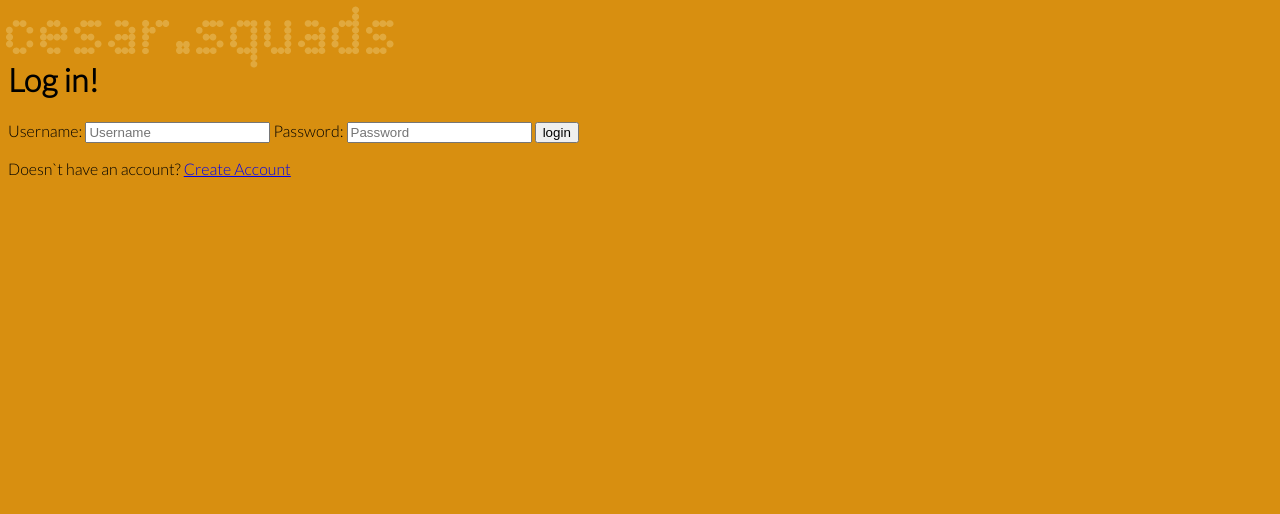
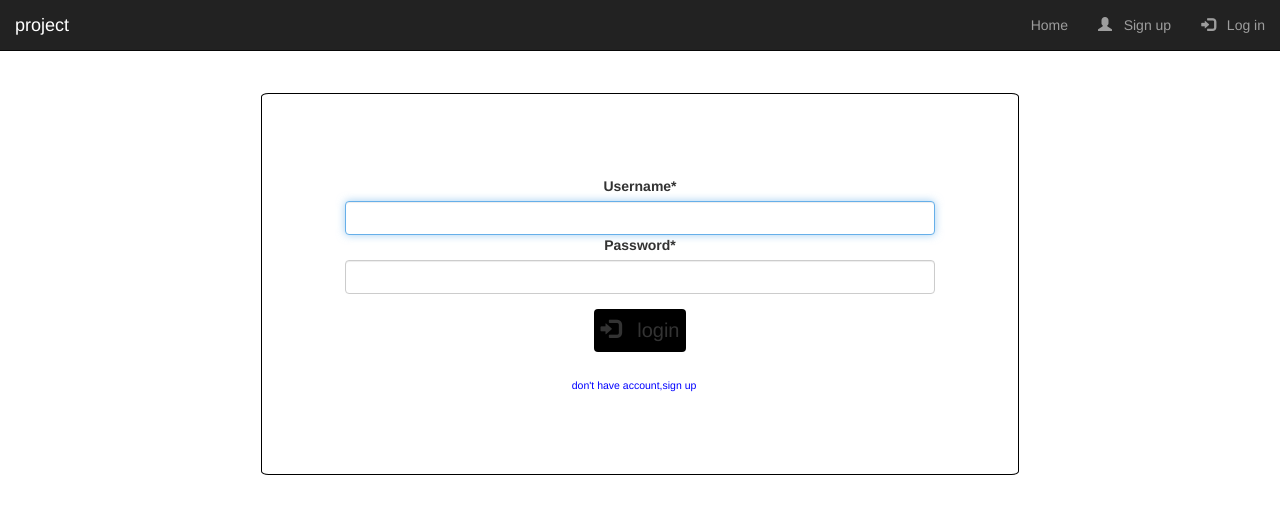
Before and after one commit to pedro-coelho-dr/cesarsquads, a Django app: page /login/ in a window 1280 px wide. Shown: the top 514 px of the page. Run offline with Django 4.2, Linux system fonts and the light colour scheme; some libraries are stand-ins or nearby versions.

Commit message:
Add modelos do bootstrap que se comunica com django: chama Crispy Forms Já está no requirements, só baixar.
Registro e Login estão funcionais, conectados com o db.
Falta configurar melhor e conectar com os Models.

	modified:   src/cesarsquads/forms.py
	modified:   src/cesarsquads/urls.py
	modified:   src/cesarsquads/views.py
	modified:   src/fdsproject/settings.py
	modified:   src/fdsproject/urls.py
	modified:   src/requirements.txt
	new file:   src/static/css/index.css
	modified:   src/templates/index.html
	new file:   src/templates/registration/login.html
	new file:   src/templates/registration/register.html

```diff
--- a/src/cesarsquads/urls.py
+++ b/src/cesarsquads/urls.py
@@ -1,8 +1,8 @@
 from django.urls import path,include
+from django.conf import settings
 from . import views
+from django.conf.urls.static import static
 
 urlpatterns = [
     path('', views.index, name='index'),
-    path('signup/', views.signup, name='signup'),
-    path('login/', views.login, name='login'),
 ]
--- a/src/cesarsquads/views.py
+++ b/src/cesarsquads/views.py
@@ -1,13 +1,44 @@
 from django.shortcuts import render, redirect
-from django.contrib.auth.models import User, auth
 from django.contrib import messages
-from .models import Profile
-from django.http import HttpResponse
+from django.contrib.auth import authenticate, login
+from django.contrib.auth.decorators import login_required
+from django.contrib.auth.forms import AuthenticationForm
+from .forms import UserRegisterForm
+# from .models import Profile
+#from django.http import HttpResponse
 
 # Create your views here.
 def index(request):
     return render(request,'index.html')
 
+def register(request):
+    if request.method == 'POST':
+        form = UserRegisterForm(request.POST)
+        if form.is_valid():
+            form.save()
+            username = form.cleaned_data.get('username')
+            email = form.cleaned_data.get('email')
+            messages.success(request, f'Your account has been created ! You are now able to log in')
+            return redirect('login')
+    else:
+        form = UserRegisterForm()
+    return render(request, 'registration/register.html', {'form': form, 'title':'register here'})
+
+def Login(request):
+    if request.method == 'POST':
+        username = request.POST['username']
+        password = request.POST['password']
+        user = authenticate(request, username = username, password = password)
+        if user is not None:
+            form = login(request, user)
+            messages.success(request, f' welcome {username} !!')
+            return redirect('index')
+        else:
+            messages.info(request, f'account done not exit plz sign in')
+    form = AuthenticationForm()
+    return render(request, 'registration/login.html', {'form':form, 'title':'log in'})
+
+""""
 def signup(request):
 
     if request.method == 'POST':
@@ -40,3 +71,4 @@ def signup(request):
 
 def login(request):
     return render(request,'login.html')
+"""
--- a/src/fdsproject/urls.py
+++ b/src/fdsproject/urls.py
@@ -16,11 +16,16 @@ Including another URLconf
 from django.contrib import admin
 from django.urls import path, include
 from django.conf import settings
+from cesarsquads import views as user_view
 from django.conf.urls.static import static
+from django.contrib.auth import views as auth
 
 urlpatterns = [
     path('admin/', admin.site.urls),
     path('', include('cesarsquads.urls')),
+    path('login/', user_view.Login, name ='login'),
+    path('logout/', auth.LogoutView.as_view(template_name ='index.html'), name ='logout'),
+    path('register/', user_view.register, name ='register'),
 ]
 
 urlpatterns = urlpatterns+static(settings.MEDIA_URL, document_root=settings.MEDIA_ROOT)
--- a/src/requirements.txt
+++ b/src/requirements.txt
@@ -4,8 +4,10 @@ attrs==22.2.0
 beautifulsoup4==4.12.2
 certifi==2022.12.7
 cffi==1.15.1
+crispy-bootstrap5==0.7
 Django==4.2
 django-bootstrap-v5==1.0.11
+django-crispy-forms==2.0
 exceptiongroup==1.1.1
 h11==0.14.0
 idna==3.4
--- /dev/null
+++ b/src/static/css/index.css
@@ -0,0 +1,5 @@
+*{
+    padding: 0;
+    margin: 0;
+    box-sizing: border-box;
+  }
--- a/src/static/css/style.css
+++ /dev/null
@@ -1,15 +0,0 @@
-@import url(https://fonts.googleapis.com/css?family=Lato:300);
-.login {
-  width: 500px;
-  padding: 10% 0 0;
-  margin: auto;
-}
-body {
-    background-color: #d88f10;
-    font-family: "Lato", sans-serif;
-  }
-#logo{
-  position:fixed;
-  top:0;
-  left:0;
-}
--- a/src/templates/base.html
+++ /dev/null
@@ -1,20 +0,0 @@
-{% load static %}
-<!DOCTYPE html>
-<html lang="en">
-    <head>
-        <meta charset="utf-8"/>
-        <meta name="viewport" content="width=device-width, initial-scale=1.0"/>
-        <title>cesar.squads</title>
-        <link rel="stylesheet" href="{% static '/css/style.css' %}"/>
-    </head>
-    <body>
-    <div id="logo">
-        <img src="/media/logo.png">
-    </div>
-
-    {% block content%}
-
-    {% endblock %}
-
-    <body>
-</html>
--- a/src/templates/index.html
+++ b/src/templates/index.html
@@ -1,3 +1,98 @@
-{% extends 'base.html' %}
-{% block content %}
-{% endblock %}
+{% load static %}
+{% load crispy_forms_tags %}
+<!DOCTYPE html>
+<html lang="en">
+
+<head>
+  <meta charset="utf-8">
+  <meta name="viewport" content="width=device-width, initial-scale=1">
+  <meta name="title" content="project">
+  <meta http-equiv="Content-Type" content="text/html; charset=utf-8">
+  <meta name="language" content="English">
+  <meta name="author" content="vinayak sharma">
+
+  <title>{{title}}</title>
+
+
+  <!-- bootstrap file -->
+  <link rel="stylesheet" href="https://maxcdn.bootstrapcdn.com/bootstrap/3.3.7/css/bootstrap.min.css" />
+  <script src="https://ajax.googleapis.com/ajax/libs/jquery/3.3.1/jquery.min.js"></script>
+  <script src="https://maxcdn.bootstrapcdn.com/bootstrap/3.3.7/js/bootstrap.min.js"></script>
+  <!-- bootstrap file-->
+
+  <!-- jQuery -->
+  <script src="https://code.jquery.com/jquery-3.3.1.slim.min.js" integrity="sha384-q8i/X+965DzO0rT7abK41JStQIAqVgRVzpbzo5smXKp4YfRvH+8abtTE1Pi6jizo" crossorigin="anonymous"></script>
+
+  <link rel="stylesheet" href="https://cdnjs.cloudflare.com/ajax/libs/font-awesome/4.7.0/css/font-awesome.min.css">
+
+
+  <!-- main css -->
+  <link rel="stylesheet" type="text/css" href="{% static "index.css" %}" />
+
+
+  <!-- message here -->
+
+  {% if messages %}
+  {% for message in messages %}
+
+  <script>
+    alert("{{ message }}");
+  </script>
+
+  {% endfor %}
+  {% endif %}
+
+  <!--_______________________________________________-->
+
+
+
+</head>
+
+<body class="container-fluid">
+
+
+  <header class="row">
+
+    <!-- navbar-->
+    <nav class="navbar navbar-inverse navbar-fixed-top">
+      <div class="container-fluid">
+        <div class="navbar-header">
+          <button class="navbar-toggle" data-toggle="collapse" data-target="#mainNavBar">
+            <span class="icon-bar"></span>
+            <span class="icon-bar"></span>
+            <span class="icon-bar"></span>
+            <span class="icon-bar"></span>
+          </button>
+          <a class="navbar-brand" class="styleheader" href="{% url "index" %}">project</a>
+        </div>
+        <div class="collapse navbar-collapse" id="mainNavBar">
+          <ul class="nav navbar-nav navbar-right">
+            <li><a href="{% url "index" %}">Home</a></li>
+
+            {% if user.is_authenticated %}
+            <li><a href="{% url "logout" %}"><span class="glyphicon glyphicon-log-out"></span> &nbsp; Logout</a></li>
+            {% else %}
+            <li><a href="{% url "register" %}"><span class="glyphicon glyphicon-user"></span> &nbsp; Sign up</a></li>
+            <li><a href="{% url "login" %}"><span class="glyphicon glyphicon-log-in"></span> &nbsp; Log in</a></li>
+            {% endif %}
+
+          </ul>
+        </div>
+      </div>
+    </nav>
+  </header>
+  <br/>
+  <br>
+  <br>
+  <div class="row">
+    {% block start %}
+    {% if user.is_authenticated %}
+    <center><h1>welcome back {{user.username}}!</h1></center>
+    {% else %}
+    <center><h1>log in, plz . . .</h1></center>
+    {% endif %}
+    {% endblock %}
+  </div>
+</body>
+
+</html>
--- a/src/templates/login.html
+++ /dev/null
@@ -1,17 +0,0 @@
-{% extends 'base.html' %}
-{% block content %}
-<div>
-    <h1></br>Log in!</h1>
-    <form method="post" action="{% url 'login' %}">
-    {% csrf_token %}
-    <label for="username">Username:</label>
-    <input type="text" name="username" placeholder="Username">
-    <label for="password">Password:</label>
-    <input type="password" name="password" placeholder="Password">
-    <input type="submit" name="" value="login">
-    </form>
-    <div>
-        <p> Doesn`t have an account? <a href="/signup"> Create Account </a></p>
-    </div>
-</div>
-{% endblock %}
--- /dev/null
+++ b/src/templates/registration/login.html
@@ -0,0 +1,20 @@
+{% extends "index.html" %}
+{% load crispy_forms_tags %}
+{% block start %}
+
+ <div class="content-section col-md-8 col-md-offset-2">
+  <center>
+  <form method="POST" style="border: 1px solid black; margin: 4%; padding:10%; border-radius:1%;">
+    {% csrf_token %}
+    <fieldset class="form-group">
+      {{ form|crispy}}
+    </fieldset>
+   <center>
+    <button style="background: black; font-size: 2rem; padding:1%;" class="btn btn-outline-info" type="submit"><span class="glyphicon glyphicon-log-in"></span> &nbsp; login</button>
+  </center>
+  <br/>
+  <sub style="text-align: left;"><a href="{% url 'register' %}" style="text-decoration: none; color: blue; padding:2%; cursor:pointer; margin-right:2%;">don't have account,sign up</a></sub>
+  </form>
+</center>
+ </div>
+{% endblock start %}
```
Also changed, not shown: src/cesarsquads/forms.py (+10 -0 lines), src/fdsproject/settings.py (+7 -0 lines), src/static/css/login.css (deleted, +0 -63 lines), src/templates/registration/register.html (added, +18 -0 lines), src/templates/signup.html (deleted, +0 -32 lines).
